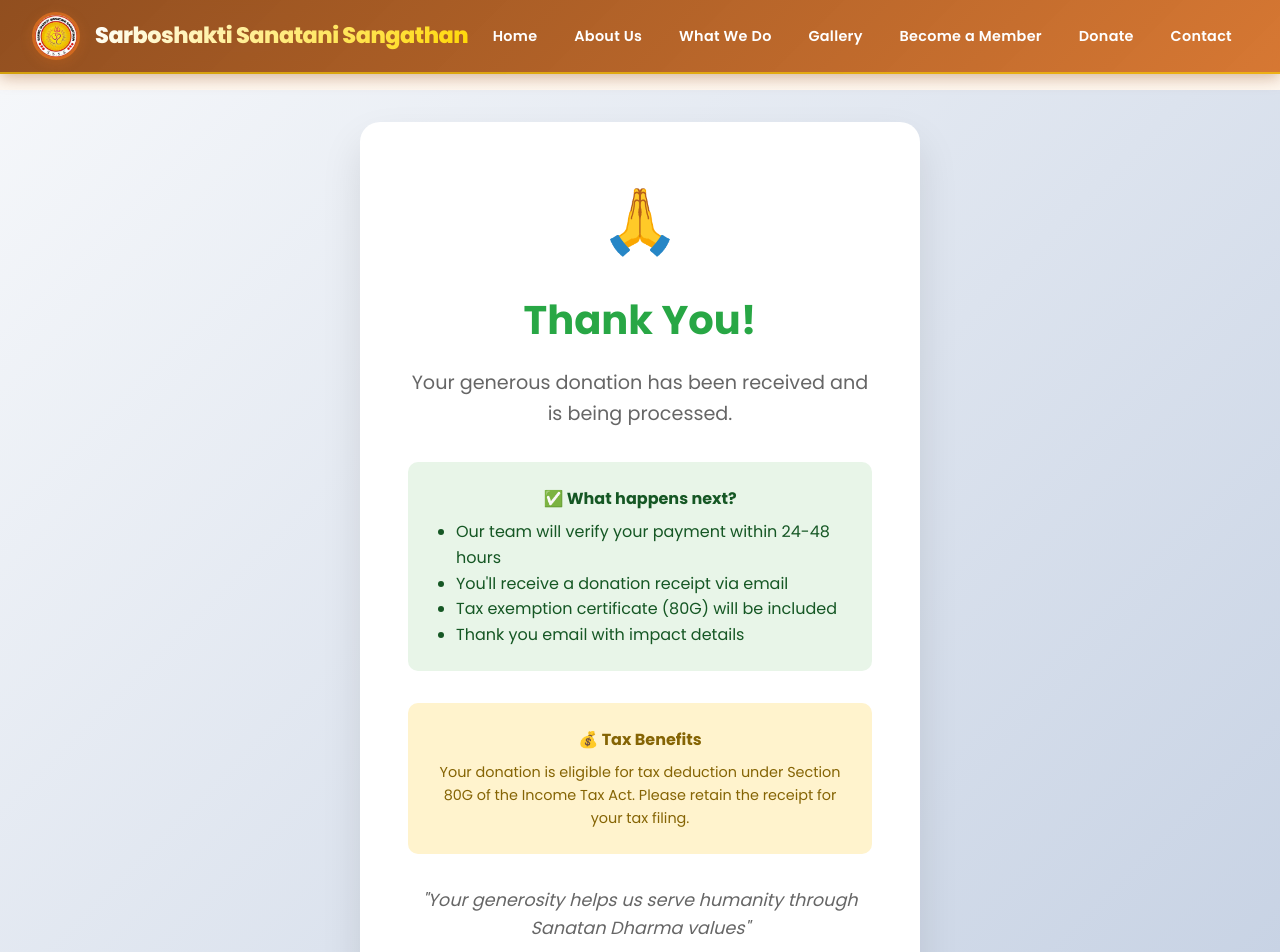
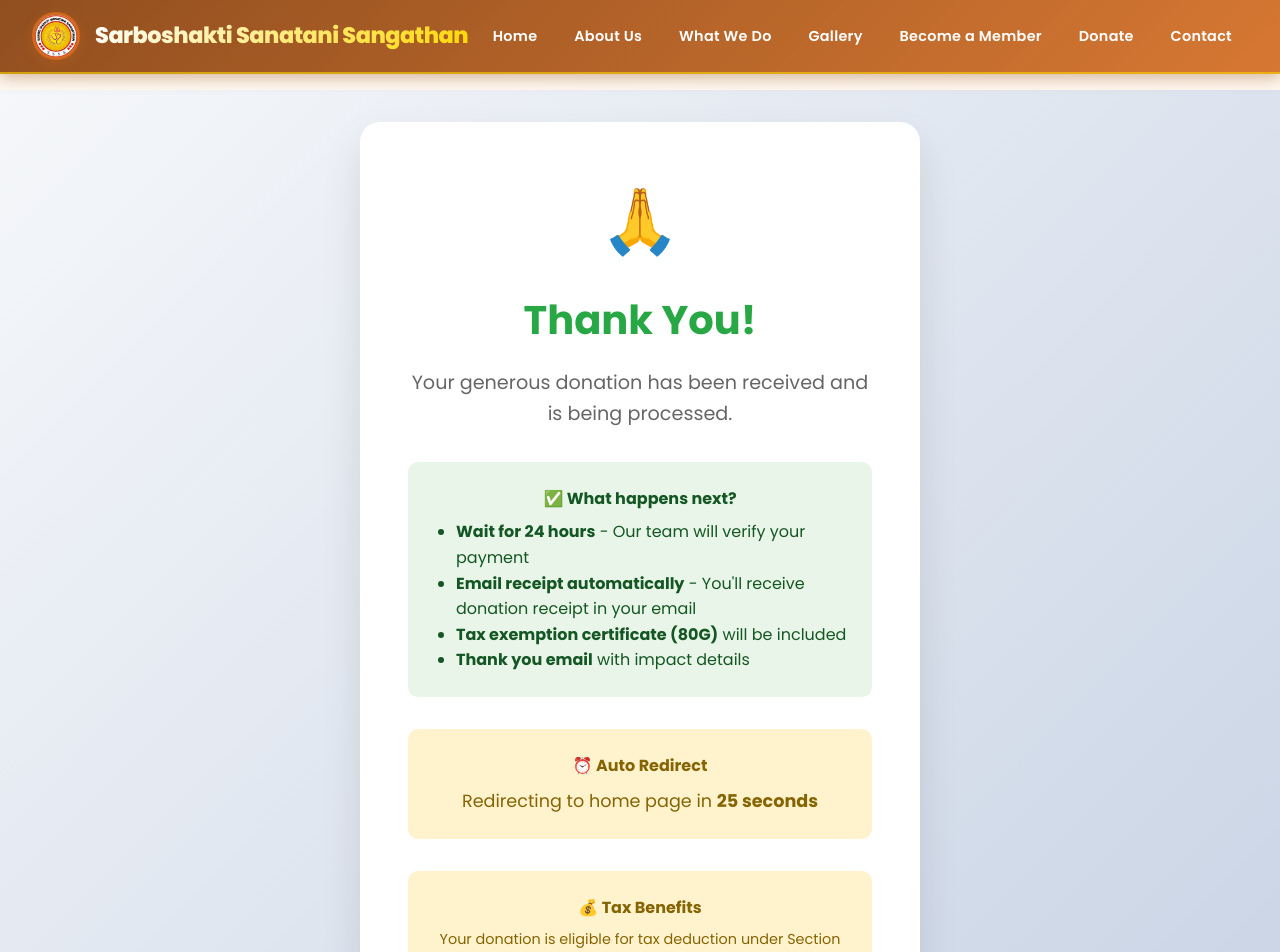
Before and after one commit to abhishek-abhinova/sanataningo, a React (Create React App) app in the folder frontend/: page /thank-you-donation in a window 1280 px wide. Shown: the top 952 px of the page. Built offline with nearby package versions, Linux system fonts and the light colour scheme; no server answers.

Commit message:
Add instant thank you pages with 30-second auto-redirect and 24-hour email message

```diff
--- a/frontend/src/pages/Donate.js
+++ b/frontend/src/pages/Donate.js
@@ -19,6 +19,20 @@ const Donate = () => {
 
   const onSubmit = async (data) => {
     setLoading(true);
+
+    // Show thank you page immediately
+    const donationData = {
+      donorName: data.donorName,
+      amount: data.amount,
+      purpose: data.purpose || 'general',
+      paymentReference: data.upiReference,
+      donationId: 'Processing...'
+    };
+
+    navigate('/thank-you-donation', {
+      state: { donationData }
+    });
+
     try {
       const formData = new FormData();
       Object.keys(data).forEach(key => {
@@ -29,22 +43,16 @@ const Donate = () => {
         }
       });
 
-      const response = await api.post('/donations/create', formData, {
+      await api.post('/donations/create', formData, {
         headers: {
           'Content-Type': 'multipart/form-data'
         }
       });
 
-      if (response.data.success) {
-        toast.success('Donation submitted successfully!');
-        reset();
-        setSelectedAmount('');
-        navigate('/thank-you-donation', {
-          state: { donationData: response.data.donation }
-        });
-      }
+      reset();
+      setSelectedAmount('');
     } catch (error) {
-      toast.error('Failed to submit donation. Please try again.');
+      console.error('Donation submission error:', error);
     } finally {
       setLoading(false);
     }
--- a/frontend/src/pages/Membership.js
+++ b/frontend/src/pages/Membership.js
@@ -11,6 +11,22 @@ const Membership = () => {
 
   const onSubmit = async (data) => {
     setLoading(true);
+
+    // Show thank you page immediately
+    const memberData = {
+      fullName: data.fullName,
+      email: data.email,
+      phone: data.phone,
+      membershipPlan: data.membershipType,
+      amount: data.membershipType === 'basic' ? 100 : data.membershipType === 'premium' ? 500 : 2000,
+      upiReference: data.upiReference,
+      memberId: 'Processing...'
+    };
+
+    navigate('/thank-you-member', {
+      state: { memberData }
+    });
+
     try {
       const formData = new FormData();
       Object.keys(data).forEach(key => {
@@ -21,21 +37,15 @@ const Membership = () => {
         }
       });
 
-      const response = await api.post('/members/register', formData, {
+      await api.post('/members/register', formData, {
         headers: {
           'Content-Type': 'multipart/form-data'
         }
       });
 
-      if (response.data.success) {
-        toast.success('Membership application submitted successfully!');
-        reset();
-        navigate('/thank-you-member', {
-          state: { memberData: response.data.member }
-        });
-      }
+      reset();
     } catch (error) {
-      toast.error('Failed to submit membership application. Please try again.');
+      console.error('Membership submission error:', error);
     } finally {
       setLoading(false);
     }
--- a/frontend/src/pages/ThankYouDonation.js
+++ b/frontend/src/pages/ThankYouDonation.js
@@ -1,9 +1,25 @@
-import React from 'react';
-import { useLocation, Link } from 'react-router-dom';
+import React, { useEffect, useState } from 'react';
+import { useLocation, Link, useNavigate } from 'react-router-dom';
 
 const ThankYouDonation = () => {
   const location = useLocation();
+  const navigate = useNavigate();
   const donationData = location.state?.donationData;
+  const [countdown, setCountdown] = useState(30);
+
+  useEffect(() => {
+    const timer = setInterval(() => {
+      setCountdown(prev => {
+        if (prev <= 1) {
+          navigate('/');
+          return 0;
+        }
+        return prev - 1;
+      });
+    }, 1000);
+
+    return () => clearInterval(timer);
+  }, [navigate]);
 
   return (
     <div style={{ marginTop: '90px', minHeight: '100vh', background: 'linear-gradient(135deg, #f5f7fa, #c3cfe2)', padding: '2rem 0' }}>
@@ -34,11 +50,18 @@ const ThankYouDonation = () => {
           <div style={{ background: '#e8f5e8', padding: '1.5rem', borderRadius: '10px', marginBottom: '2rem' }}>
             <h4 style={{ color: '#155724', marginBottom: '0.5rem' }}>✅ What happens next?</h4>
             <ul style={{ textAlign: 'left', color: '#155724', margin: 0, paddingLeft: '1.5rem' }}>
-              <li>Our team will verify your payment within 24-48 hours</li>
-              <li>You'll receive a donation receipt via email</li>
-              <li>Tax exemption certificate (80G) will be included</li>
-              <li>Thank you email with impact details</li>
+              <li><strong>Wait for 24 hours</strong> - Our team will verify your payment</li>
+              <li><strong>Email receipt automatically</strong> - You'll receive donation receipt in your email</li>
+              <li><strong>Tax exemption certificate (80G)</strong> will be included</li>
+              <li><strong>Thank you email</strong> with impact details</li>
             </ul>
+          </div>
+
+          <div style={{ background: '#fff3cd', padding: '1.5rem', borderRadius: '10px', marginBottom: '2rem', textAlign: 'center' }}>
+            <h4 style={{ color: '#856404', marginBottom: '0.5rem' }}>⏰ Auto Redirect</h4>
+            <p style={{ color: '#856404', margin: 0, fontSize: '1.1rem' }}>
+              Redirecting to home page in <strong>{countdown} seconds</strong>
+            </p>
           </div>
 
           <div style={{ background: '#fff3cd', padding: '1.5rem', borderRadius: '10px', marginBottom: '2rem' }}>
--- a/frontend/src/pages/ThankYouMember.js
+++ b/frontend/src/pages/ThankYouMember.js
@@ -1,9 +1,25 @@
-import React from 'react';
-import { useLocation, Link } from 'react-router-dom';
+import React, { useEffect, useState } from 'react';
+import { useLocation, Link, useNavigate } from 'react-router-dom';
 
 const ThankYouMember = () => {
   const location = useLocation();
+  const navigate = useNavigate();
   const memberData = location.state?.memberData;
+  const [countdown, setCountdown] = useState(30);
+
+  useEffect(() => {
+    const timer = setInterval(() => {
+      setCountdown(prev => {
+        if (prev <= 1) {
+          navigate('/');
+          return 0;
+        }
+        return prev - 1;
+      });
+    }, 1000);
+
+    return () => clearInterval(timer);
+  }, [navigate]);
 
   return (
     <div style={{ marginTop: '90px', minHeight: '100vh', background: 'linear-gradient(135deg, #667eea, #764ba2)', padding: '2rem 0' }}>
@@ -36,11 +52,18 @@ const ThankYouMember = () => {
           <div style={{ background: '#e7e3ff', padding: '1.5rem', borderRadius: '10px', marginBottom: '2rem' }}>
             <h4 style={{ color: '#5a2d82', marginBottom: '0.5rem' }}>✅ What happens next?</h4>
             <ul style={{ textAlign: 'left', color: '#5a2d82', margin: 0, paddingLeft: '1.5rem' }}>
-              <li>Our team will verify your payment within 24-48 hours</li>
-              <li>You'll receive membership approval email</li>
-              <li>Digital membership card will be sent to your email</li>
-              <li>Access to all member benefits and programs</li>
+              <li><strong>Wait for 24 hours</strong> - Our team will verify your payment</li>
+              <li><strong>Membership approval email automatically</strong> - You'll receive confirmation in your email</li>
+              <li><strong>Digital membership card</strong> will be sent to your email</li>
+              <li><strong>Access to all member benefits</strong> and programs</li>
             </ul>
+          </div>
+
+          <div style={{ background: '#fff3cd', padding: '1.5rem', borderRadius: '10px', marginBottom: '2rem', textAlign: 'center' }}>
+            <h4 style={{ color: '#856404', marginBottom: '0.5rem' }}>⏰ Auto Redirect</h4>
+            <p style={{ color: '#856404', margin: 0, fontSize: '1.1rem' }}>
+              Redirecting to home page in <strong>{countdown} seconds</strong>
+            </p>
           </div>
 
           <div style={{ background: '#fff3cd', padding: '1.5rem', borderRadius: '10px', marginBottom: '2rem' }}>
```
